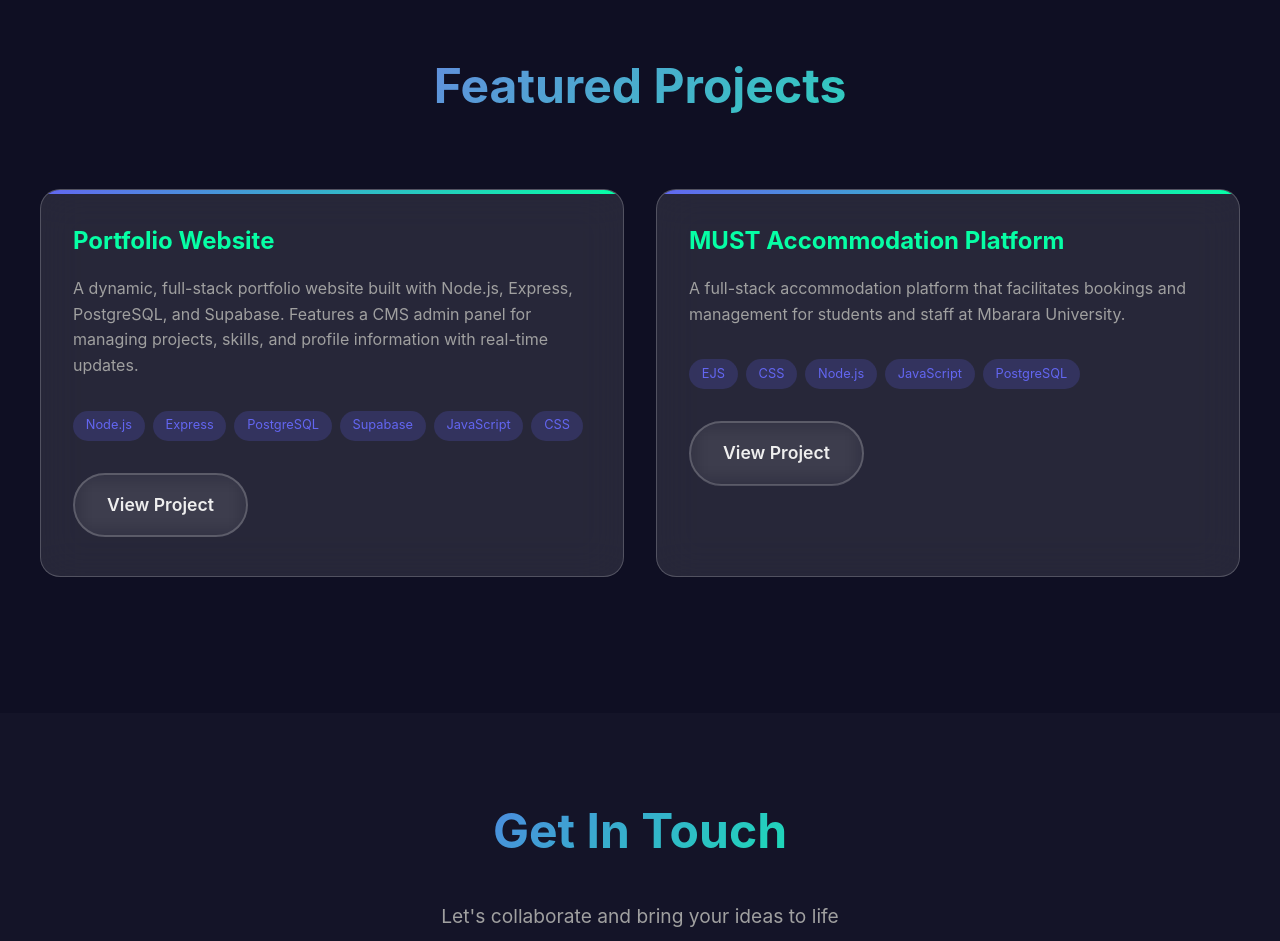
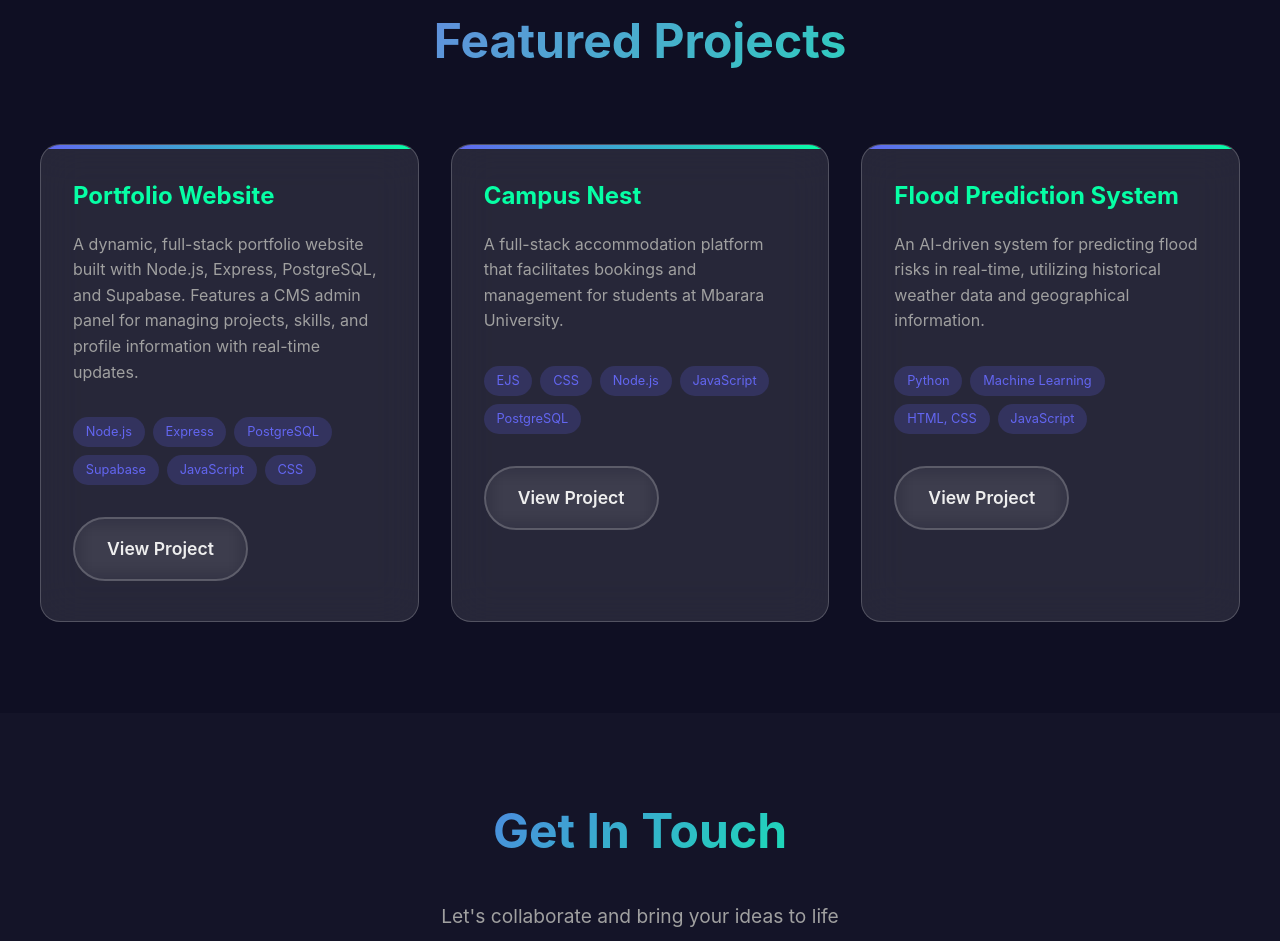
Before and after one commit to marxgreg24/portfolio-website, a website: page frontend/dist/index.html in a window 1280 px wide. Shown: the part 1744-2685 px from the top of the page. Drawn offline with Linux system fonts and the light colour scheme; no server answers.

Commit message:
added a direction statement on the main page, updated the fallback content

```diff
--- a/frontend/dist/index.html
+++ b/frontend/dist/index.html
@@ -145,7 +145,9 @@
                     </div>
                 </div>
 
-                <div id="social-links" class="social-links fade-in"></div>
+                <div id="social-links" class="social-links fade-in">
+                    <p class="contact-subtitle fade-in">Click on any icon to connect</p>
+                </div>
 
                 <div class="availability-status fade-in">
                     <div class="status-indicator"></div>
--- a/frontend/dist/script.js
+++ b/frontend/dist/script.js
@@ -33,10 +33,16 @@ const FALLBACK_PORTFOLIO = {
             tech: ['Node.js', 'Express', 'PostgreSQL', 'Supabase', 'JavaScript', 'CSS']
         },
         {
-            title: 'MUST Accommodation Platform',
-            description: 'A full-stack accommodation platform that facilitates bookings and management for students and staff at Mbarara University.',
+            title: 'Campus Nest',
+            description: 'A full-stack accommodation platform that facilitates bookings and management for students at Mbarara University.',
             url: '#',
             tech: ['EJS', 'CSS', 'Node.js', 'JavaScript', 'PostgreSQL']
+        },
+        {
+            title: 'Flood Prediction System',
+            description: 'An AI-driven system for predicting flood risks in real-time, utilizing historical weather data and geographical information.',
+            url: 'https://github.com/TJ-Dave/SmartByte-ML',
+            tech: ['Python', 'Machine Learning', 'HTML, CSS', 'JavaScript']
         }
     ],
     socialLinks: [
```
